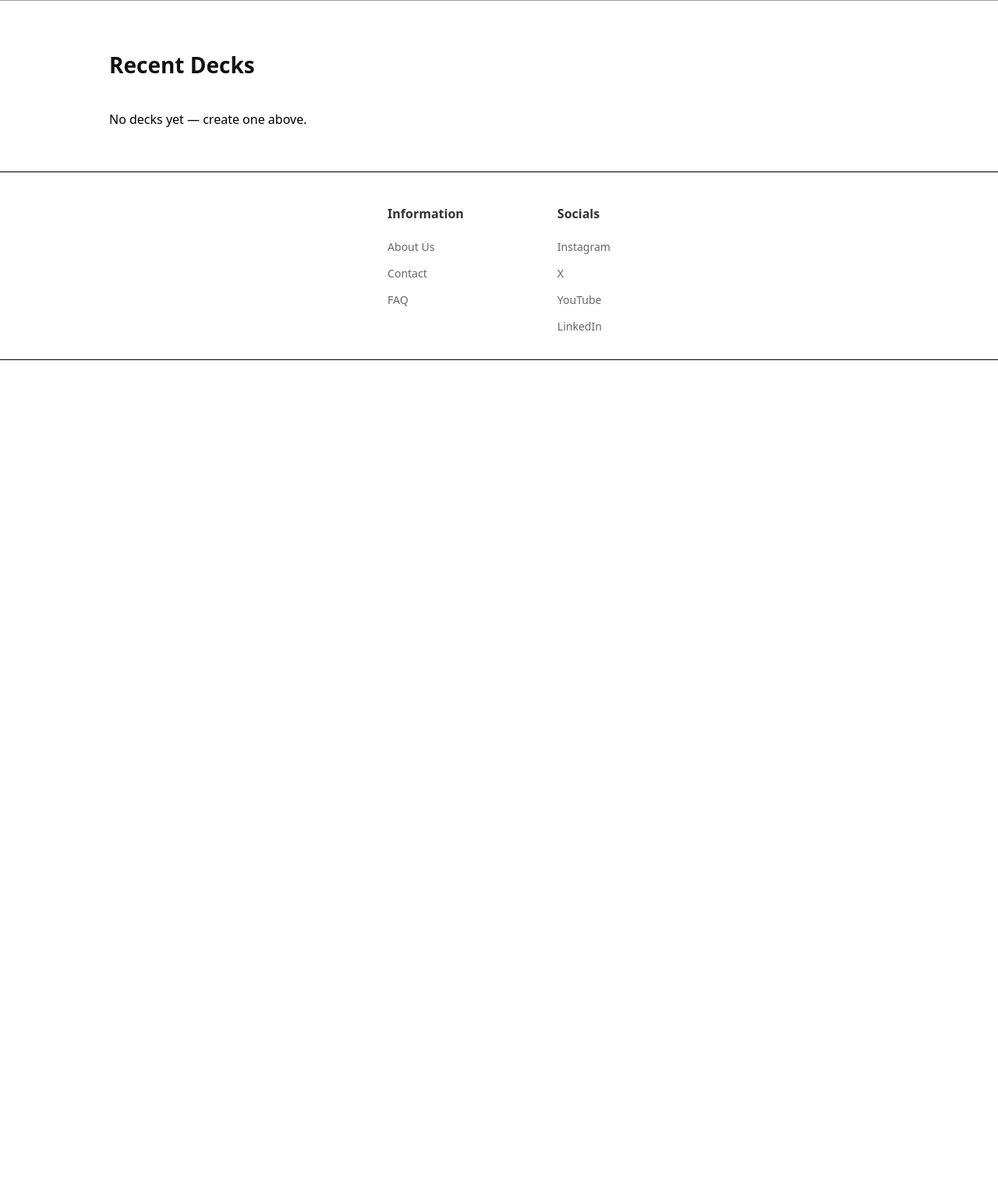
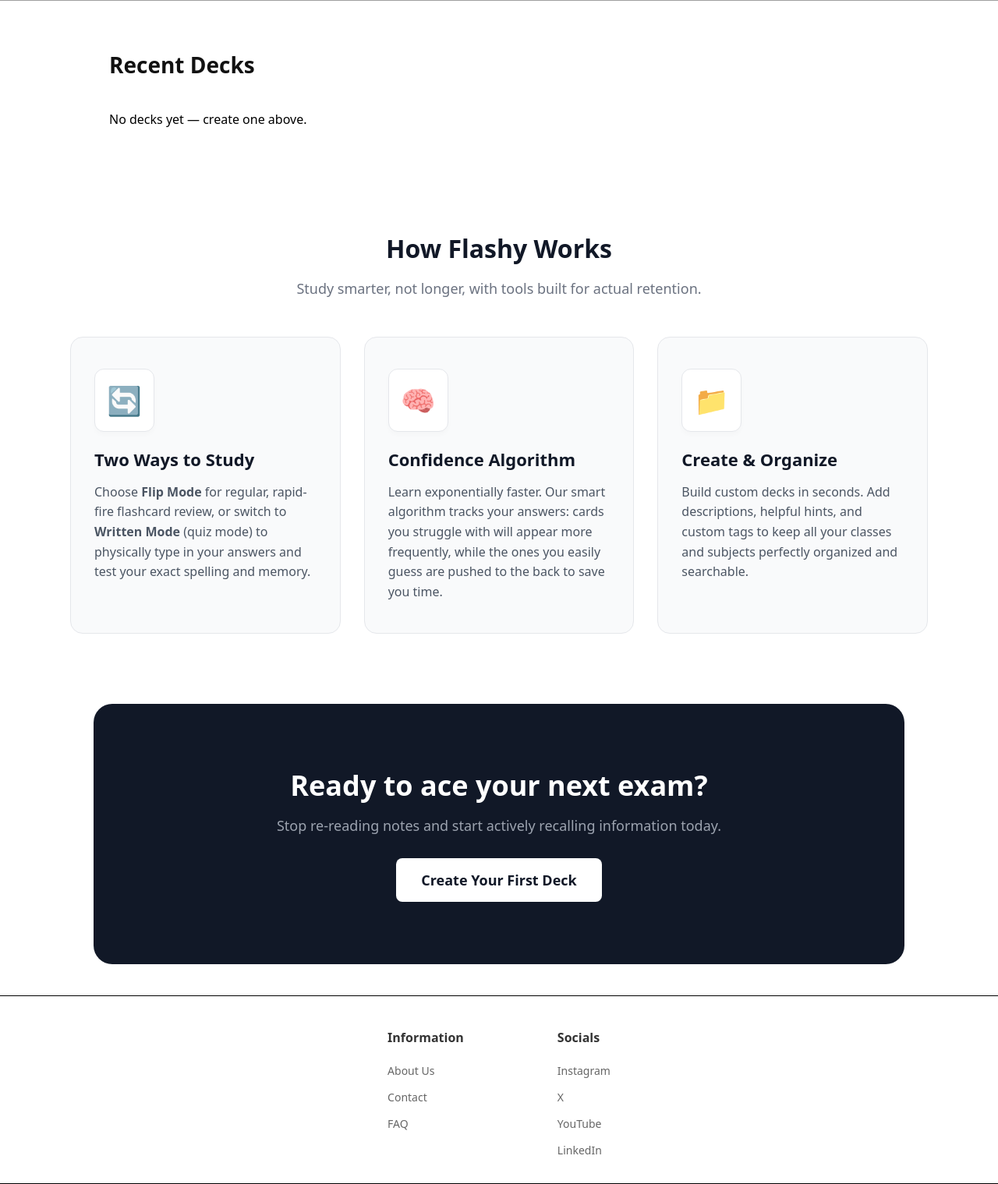
Before and after one commit to A01497850EL/CITFlashcard, a Flask app: page / in a window 1280 px wide. Shown: the part 530-2049 px from the top of the page at 78% size. Before the commit the page ends 992 px from the top, so only its background shows below. Run offline with Flask 3, Linux system fonts and the light colour scheme; data that the repository does not hold is empty; grey boxes are pictures that could not be loaded.

Commit message:
Added the usage guide and CTA banner on landing page

```diff
--- a/static/css/style.css
+++ b/static/css/style.css
@@ -179,6 +179,118 @@ body {
 }
 
 /* END OF RECENT DECKS */
+
+/* Features Section on Landing Page */
+.features-section {
+    padding: 50px 20px;
+    text-align: center;
+    background-color: #ffffff;
+}
+
+.section-title {
+    font-size: 32px;
+    margin-bottom: 10px;
+    color: #111827;
+}
+
+.section-subtitle {
+    font-size: 18px;
+    color: #6b7280;
+    margin-bottom: 50px;
+    max-width: 600px;
+    margin-left: auto;
+    margin-right: auto;
+}
+
+.features-grid {
+    display: grid;
+    /* Makes the columns a bit wider to handle the detailed text */
+    grid-template-columns: repeat(auto-fit, minmax(320px, 1fr));
+    gap: 30px;
+    max-width: 1100px;
+    margin: 0 auto;
+}
+
+.feature-card {
+    background: #f9fafb;
+    padding: 40px 30px;
+    border-radius: 16px;
+    border: 1px solid #e5e7eb;
+    transition: transform 0.3s ease, box-shadow 0.3s ease;
+    text-align: left;
+}
+
+.feature-card:hover {
+    transform: translateY(-8px);
+    box-shadow: 0 12px 24px rgba(0, 0, 0, 0.06);
+    border-color: #d1d5db;
+}
+
+.feature-icon {
+    font-size: 36px;
+    margin-bottom: 20px;
+    display: inline-block;
+    background: #ffffff;
+    padding: 15px;
+    border-radius: 12px;
+    border: 1px solid #e5e7eb;
+    box-shadow: 0 4px 6px rgba(0,0,0,0.02);
+}
+
+.feature-card h3 {
+    margin: 0 0 15px 0;
+    font-size: 22px;
+    color: #111827;
+}
+
+.feature-card p {
+    color: #4b5563;
+    line-height: 1.6;
+    margin: 0;
+    font-size: 16px;
+}
+
+/* End Of Features Section */
+
+/* CTA Banner on Landing Page */
+.cta-banner {
+    background: #111827;
+    color: white;
+    text-align: center;
+    padding: 80px 20px;
+    max-width: 1000px;
+    margin: 40px auto;
+    border-radius: 24px;
+}
+
+.cta-banner h2 {
+    font-size: 36px;
+    margin: 0 0 15px 0;
+}
+
+.cta-banner p {
+    font-size: 18px;
+    color: #9ca3af;
+    margin: 0 0 30px 0;
+}
+
+.cta-button {
+    display: inline-block;
+    background: white;
+    color: #111827;
+    padding: 16px 32px;
+    border-radius: 8px;
+    font-weight: bold;
+    font-size: 18px;
+    text-decoration: none;
+    transition: transform 0.2s ease;
+}
+
+.cta-button:hover {
+    transform: scale(1.05);
+}
+
+/* End of CTA Banner on Landing Page */
 
 /* Footer */
 
--- a/templates/index.html
+++ b/templates/index.html
@@ -43,4 +43,38 @@
     </div>
 </section>
 
+<!-- Features Section -->
+<div class="features-section">
+    <h2 class="section-title">How Flashy Works</h2>
+    <p class="section-subtitle">Study smarter, not longer, with tools built for actual retention.</p>
+
+    <div class="features-grid">
+
+        <div class="feature-card">
+            <div class="feature-icon">🔄</div>
+            <h3>Two Ways to Study</h3>
+            <p>Choose <strong>Flip Mode</strong> for regular, rapid-fire flashcard review, or switch to <strong>Written Mode</strong> (quiz mode) to physically type in your answers and test your exact spelling and memory.</p>
+        </div>
+
+        <div class="feature-card">
+            <div class="feature-icon">🧠</div>
+            <h3>Confidence Algorithm</h3>
+            <p>Learn exponentially faster. Our smart algorithm tracks your answers: cards you struggle with will appear more frequently, while the ones you easily guess are pushed to the back to save you time.</p>
+        </div>
+
+        <div class="feature-card">
+            <div class="feature-icon">📁</div>
+            <h3>Create & Organize</h3>
+            <p>Build custom decks in seconds. Add descriptions, helpful hints, and custom tags to keep all your classes and subjects perfectly organized and searchable.</p>
+        </div>
+    </div>
+</div>
+
+<!-- CTA BANNER -->
+<div class="cta-banner">
+    <h2>Ready to ace your next exam?</h2>
+    <p>Stop re-reading notes and start actively recalling information today.</p>
+    <a href="{{ url_for('show_decks') }}#create-deck" class="cta-button">Create Your First Deck</a>
+</div>
+
 {% endblock %}
```
